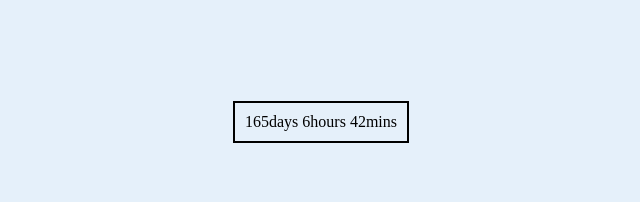
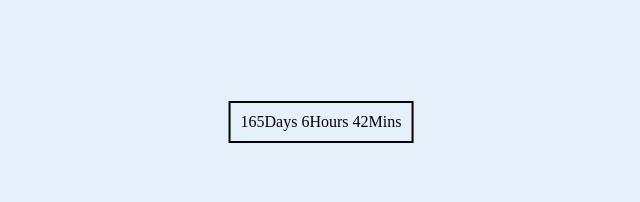
Before and after one commit to LancedeBeer/virewigvanderMerwe, a plain HTML site: page index.html in a window 1280 px wide. Shown: the part 2338-2540 px from the top of the page, 319-959 px from the left. Drawn offline with Linux system fonts and the light colour scheme.

Commit message:
Minor update

```diff
--- a/script.js
+++ b/script.js
@@ -9,7 +9,7 @@ function updateCountdown() {
     const hours = Math.floor((distance % (1000 * 60 * 60 * 24)) / (1000 * 60 * 60));
     const minutes = Math.floor((distance % (1000 * 60 * 60)) / (1000 * 60));
 
-    document.getElementById("countdown").innerHTML = `${days}days ${hours}hours ${minutes}mins`;
+    document.getElementById("countdown").innerHTML = `${days}Days ${hours}Hours ${minutes}Mins`;
 }
 
 setInterval(updateCountdown, 60000);
```
Also changed, not shown: index.html (line endings or trailing spaces).
